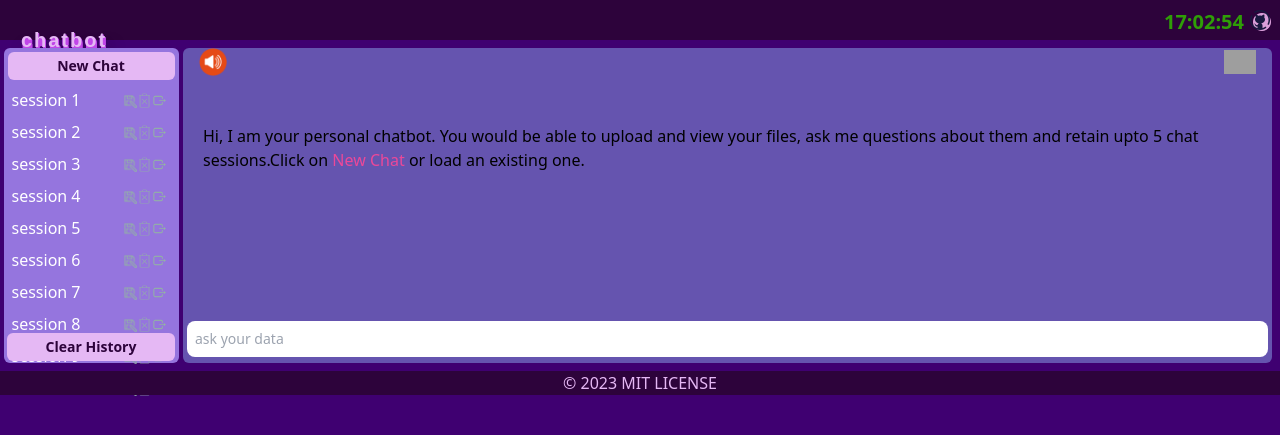
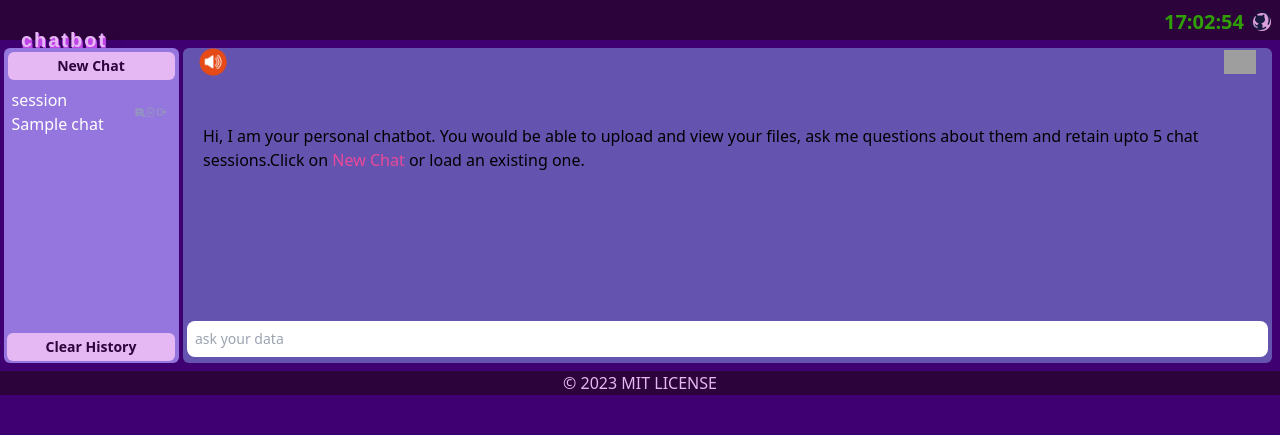
Before and after one commit to raghujhts13/private-chatbot, a Flask app: template templates/index.html in a window 1280 px wide. Shown: the top 435 px of the page. Run offline with Flask 3, Linux system fonts and the light colour scheme; the template is opened without the code that fills it: most values are stand-ins (such as "Sample title", 1, 10 or a date in 2020); parts of the project's set-up code (start-up, migrations or seed data) failed here and were passed over; some libraries are stand-ins or nearby versions; some web fonts are replaced; grey boxes are pictures that could not be loaded.

Commit message:
enabled session storage

```diff
--- a/app.py
+++ b/app.py
@@ -203,6 +203,16 @@ if os.path.exists(os.environ['json_file_path']):
 data = len(data)
 @app.get('/')
 def index():
+    data=[]
+    if os.path.exists(os.environ['json_file_path']):
+        # If the file exists, open it for appending data
+        with open(os.environ['json_file_path'], 'r') as file:
+            data1 = json.load(file)
+            for key in data1.keys():
+                if isinstance(data1[key], dict):
+                    if data1[key]:
+                        data.append(key)
+    data = [int(i) for i in data]
     return render_template('index.html',files=file_list, filepaths=file_paths,chats=data)
 @app.route('/upload',methods=['POST'])
 async def upload():
@@ -244,9 +254,18 @@ def qanda():
 def session_check():
     global questions
     global answers
-    curr_session = request.get_json()
-    curr_session = curr_session['session']+1
-    print(curr_session)
+    curr_session = []
+    if os.path.exists(os.environ['json_file_path']):
+        # If the file exists, open it for appending data
+        with open(os.environ['json_file_path'], 'r') as file:
+            data1 = json.load(file)
+            for key in data1.keys():
+                if isinstance(data1[key], dict):
+                    if data1[key]:
+                        curr_session.append(key)
+    curr_session = [int(i) for i in curr_session]
+    curr_session = [i+1 for i in range(5) if i+1 not in curr_session]
+    curr_session = min(curr_session)
     if curr_session<=5:
         # Check if the JSON file exists
         if os.path.exists(os.environ['json_file_path']):
@@ -267,7 +286,7 @@ def session_check():
         with open(os.environ['json_file_path'], 'w') as file:
             json.dump(data, file, indent=4)
         questions,answers = [],[]
-        return 'successfully saved the chat history'
+        return {'id':curr_session}
     else:
         return 'limit exceeded'
 
@@ -299,11 +318,18 @@ def save_session():
         data[key].update(dict(zip(questions,answers)))
         questions,answers = [],[]
     else:
-        data[key] = dict(zip(questions,answers))
-        questions,answers = [],[]
+        data1=[]
+        for key in data.keys():
+            if isinstance(data[key], dict):
+                if data[key]:
+                    data1.append(data1[key])
+        if len(data1)<=5:
+            data[key] = dict(zip(questions,answers))
+            questions,answers = [],[]
+        else:
+            return 'limit exceded'
     with open(os.environ['json_file_path'], 'w') as file:
         json.dump(data, file, indent=4)
-    print('worked till here')
     return 'deleted chat'
 
 @app.route('/export_session',methods=['POST'])
@@ -339,5 +365,10 @@ def load_session():
         print(data[key])
         return data[key]
 
+@app.route('/delete_all_chats',methods=['GET'])
+def delete_all_chats():
+    with open(os.environ['json_file_path'], 'w') as file:
+        json.dump({},file,indent=4)
+    return 'worked fine'
 if __name__ == '__main__':
     app.run(debug=True)
--- a/static/style/index.css
+++ b/static/style/index.css
@@ -127,19 +127,19 @@ color: #6554AF;
 }
 
 
-.chatmsg{
+.chatmsg,.initchatmsg{
   font-family: 'Black Ops One', cursive;
   margin: 1%;
   width: 98%; /* Set the container to full width */
   display: flex; /* Use flexbox for easier alignment */
   align-items: center; /* Vertically center contents */
 }
-.chatmsg div{
+.chatmsg div,.initchatmsg div{
   width: 3%; /* 1/8th of the container's width (100% / 8) */
   max-width: 100%; /* Ensure the image doesn't exceed its container */
   height: auto; /* Maintain aspect ratio */
 }
-.chatmsg p{
+.chatmsg p,.initchatmsg p{
   width: 90%; /* 7/8th of the container's width (100% - 12.5%) */
   margin: 0; /* Remove default margins */
   padding: 0 10px; /* Optional padding for text */
--- a/templates/index.html
+++ b/templates/index.html
@@ -44,9 +44,9 @@
                 </button><br>
                 <div class="w-full">
                     <ul id="history" class="py-1">
-                        {% for i in range(chats) %}
+                        {% for i in range(chats|length) %}
                             <li class="flex justify-between {{ i+1 }}">
-                                <a href="#" class="session_{{ i+1 }} p-1">session {{ i+1 }}</a>
+                                <a href="#" class="session_{{ i+1 }} p-1">session {{ chats[i] }}</a>
                                 <span class="flex p-2">
                                     <button class="savethischat">
                                         <img class="align-center" height="10px" width="15px" src="{{url_for('static',filename='images/save.png')}}" alt="export chat">
@@ -60,7 +60,7 @@
                                 </span>
                             </li>
                         {% endfor %}
-                        {% for i in range(5-chats) %}
+                        {% for i in range(5- chats|length) %}
                             <li class="flex justify-between {{ i+1 }} hidden">
                                 <a href="#" class="session_{{ i+1 }} p-1">session {{ i+1 }}</a>
                                 <span class="flex p-2">
@@ -104,7 +104,7 @@
                         Hi, I am your personal chatbot. You would be able to upload and view your files,
                         ask me questions about them and retain upto 5 chat sessions.Click on <span class="text-pink-500">New Chat</span> or load an existing one.
                     </div>
-                    <div class="rounded-md botarea p-3 col-start-2 col-end-8 chatmsg hidden">
+                    <div class="rounded-md botarea p-3 col-start-2 col-end-8 initchatmsg hidden">
                         <div>
                             <img width="20" height="20" src="{{url_for('static',filename='images/icon.png')}}" alt="bot"/>
                         </div>
@@ -297,21 +297,24 @@ $("#newchat").click(function(){
         data: JSON.stringify({'session':numberOfLiElements}),
         contentType: 'application/json',
     }).done(function(message){
-        if(message=='limit exceeded'){
+        message = message['id'];
+        alert(message);
+        if(message==5){
             alert('only 5 sessions can be saved');
         }
         else{
-            if(numberOfLiElements==0){
-                $('.1').removeClass('hidden');
-            }
-            else{
-                for(let i=0;i<numberOfLiElements;i++){
-                alert(i+1);
-                $(`.${String(i+1)}`).removeClass('hidden');
-            }
-            }
-            $(".chatmsg").removeClass('hidden');
-            $('.emptychat').addClass('hidden');
+            // if(numberOfLiElements==0){
+            //     $('.1').removeClass('hidden');
+            // }
+            // else{
+            //     for(let i=0;i<numberOfLiElements;i++){
+            //         $(`.${i+2}`).removeClass('hidden');
+            //     }
+            // }
+            $(`.${message}`).removeClass('hidden');
+            $(".chatmsg").addClass('hidden');
+            $(".initchatmsg").addClass('hidden');
+            $('.emptychat').removeClass('hidden');
         }
     })
 })
@@ -345,8 +348,13 @@ $(".savethischat").click(function(){
         url: '/save_session',
         data: JSON.stringify({'session_id':chatid}),
         contentType: 'application/json',
-    }).done(function(){
-        alert('chat has been saved');
+    }).done(function(response){
+        if(response=='limit exceded'){
+            alert('maximum of 5 sessions can be saved');
+        }
+        else{
+            alert('chat has been saved');
+        }
     })
 })
 
@@ -363,8 +371,13 @@ if (event.target.tagName === "A" && event.target.parentElement.tagName === "LI")
         data: JSON.stringify({'session_id':id}),
         contentType: 'application/json',
     }).done(function(response){
-        $('.emptychat').addClass('hidden');
-        for (const [key, value] of Object.entries(response)){
+        $(".emptychat").addClass('hidden');
+        if(Object.keys(response).length==0){
+            $(".initchatmsg").removeClass('hidden');
+            $(".chatmsg").addClass('hidden');
+        }
+        else{
+            for (const [key, value] of Object.entries(response)){
             $("#allchats").append(`<div class="rounded-md userarea p-3 col-start-2 col-end-8 chatmsg">
             <div><img width="20" height="20" src="{{url_for("static",filename='images/user.png')}}" alt="bot"/>
             </div><p class="text-xs">${key}</p></div>`);
@@ -372,10 +385,19 @@ if (event.target.tagName === "A" && event.target.parentElement.tagName === "LI")
             <div><img width="20" height="20" src="{{url_for('static',filename='images/icon.png')}}" alt="bot"/></div>
             <p class="text-xs botbody">${value}</p></div>`);
         }
+        }
     })
     }
 });
-
+$("#clearchat").click(function(){
+    $.ajax({
+        type:'GET',
+        url:'/delete_all_chats',
+        dataType:'json'
+    }).done(function(data){
+        window.location.href = '/';
+    })
+})
 
 </SCRIPT>
 </body>
```
Also changed, not shown: README.md, 1 other file.
